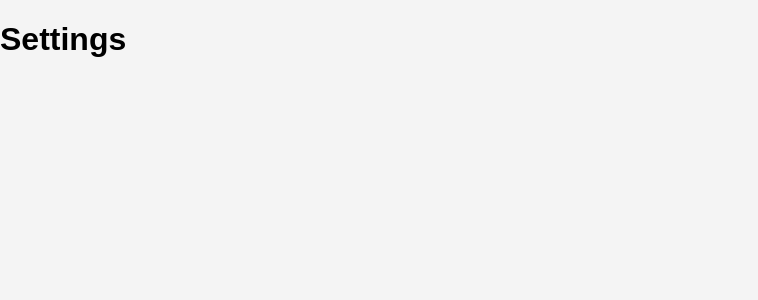
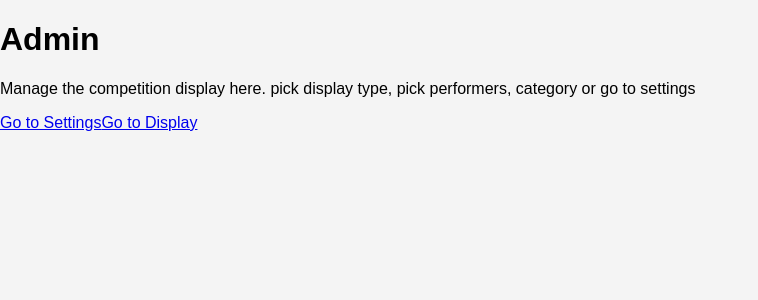
Before and after one commit to leprekon91/marquee, a Vue app in the folder client/: page / in a window 1280 px wide. Shown: the top 300 px of the page, without its empty margins (0-758 px from the left). Built offline with nearby package versions, Linux system fonts and the light colour scheme.

Commit message:
update routing

```diff
--- a/client/src/App.vue
+++ b/client/src/App.vue
@@ -3,16 +3,8 @@
 </script>
 
 <template>
-  <div class="app">
-
-
-    <!-- This is where components matched by the route will be rendered -->
-    <main>
-      <router-view />
-    </main>
-  </div>
+  <!-- This is where components matched by the route will be rendered -->
+  <router-view />
 </template>
 
-<style scoped>
-
-</style>
+<style scoped></style>
--- /dev/null
+++ b/client/src/components/Admin.vue
@@ -0,0 +1,10 @@
+<template>
+    <div class="admin">
+        <h1>Admin</h1>
+        <p>Manage the competition display here. pick display type, pick performers, category or go to settings</p>
+        <div>
+            <router-link to="/settings">Go to Settings</router-link>
+            <router-link to="/display">Go to Display</router-link>
+        </div>
+    </div>
+</template>
--- a/client/src/components/Display.vue
+++ b/client/src/components/Display.vue
@@ -85,6 +85,7 @@ export default {
       currentCategory: null,
     }
   },
+
   mounted() {
     this.fetchSettings()
 
@@ -93,12 +94,14 @@ export default {
       this.fetchSettings()
     }, 1000)
   },
+
   beforeUnmount() {
     // Clear interval when component is destroyed
     if (this.refreshInterval) {
       clearInterval(this.refreshInterval)
     }
   },
+
   methods: {
     async fetchSettings() {
       try {
@@ -137,13 +140,7 @@ export default {
         this.error = null
       } catch (err) {
         this.error = `Failed to load display data: ${err.message}`
-
       }
-    },
-
-    // Manual refresh method - can be useful for debugging or adding a refresh button
-    forceRefresh() {
-      this.fetchSettings()
     },
   },
 }
@@ -152,13 +149,11 @@ export default {
 <style scoped>
 .fade-enter-active,
 .fade-leave-active {
-  transition:
-    opacity 0.5s ease,
+  transition: opacity 0.5s ease;
 }
 
 .fade-enter-from,
 .fade-leave-to {
   opacity: 0;
-
 }
 </style>
--- a/client/src/components/Settings.vue
+++ b/client/src/components/Settings.vue
@@ -5,6 +5,7 @@
 <template>
   <div class="about">
     <h1>Settings</h1>
+
   </div>
 </template>
 
--- a/client/src/router/index.js
+++ b/client/src/router/index.js
@@ -1,9 +1,16 @@
+import path from 'path'
 import { createRouter, createWebHistory } from 'vue-router'
 
 // Define your routes here
 const routes = [
   {
     path: '/',
+    name: 'home',
+    // Lazy loading routes - only loads when the route is visited
+    component: () => import('../components/Admin.vue'),
+  },
+  {
+    path: '/settings',
     name: 'settings',
     // Lazy loading routes - only loads when the route is visited
     component: () => import('../components/Settings.vue'),
```
